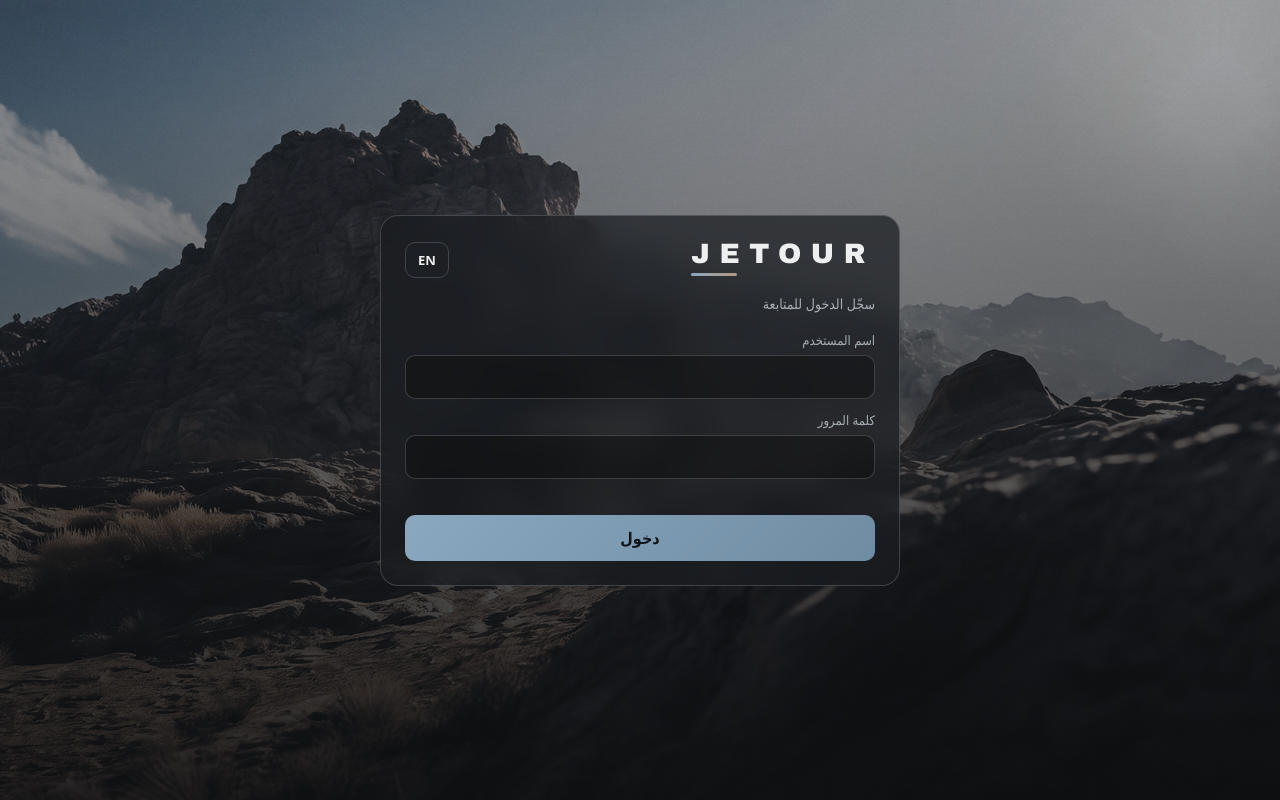
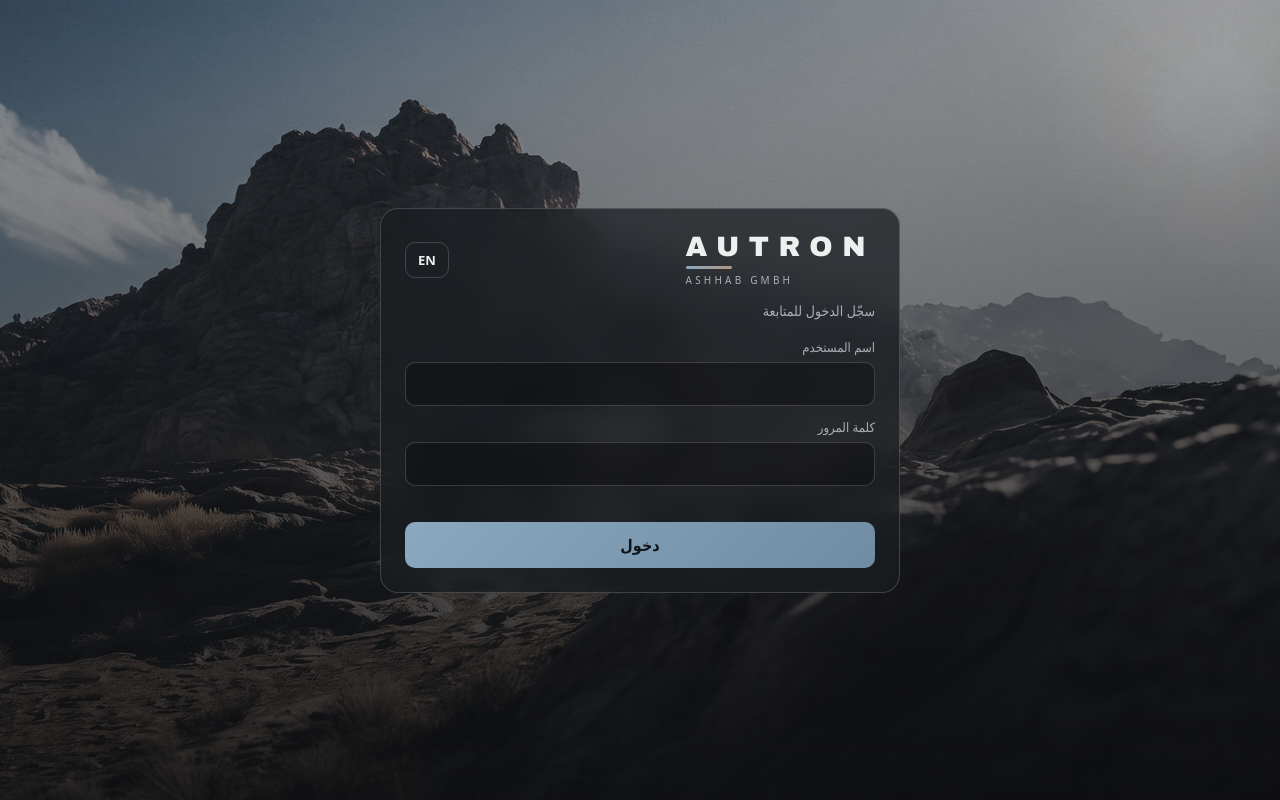
Before and after one commit to ajt2ahmed/ASHHAAB-T2, a plain HTML site: page index.html in a window 1280 px wide. Drawn offline with Linux system fonts and the light colour scheme.

Commit message:
Add files via upload

```diff
--- a/index.html
+++ b/index.html
@@ -3,7 +3,7 @@
 <head>
 <meta charset="utf-8">
 <meta name="viewport" content="width=device-width, initial-scale=1">
-<title>JETOUR</title>
+<title>AUTRON</title>
 <style>
 /* ===== Change the look here ===== */
 :root{
@@ -58,6 +58,7 @@ pre{margin:0;height:150px;overflow:auto;background:rgba(14,15,17,.55);border:1px
 .lib .ic{width:44px;height:44px;border-radius:11px;object-fit:cover;flex:none;background:rgba(255,255,255,.06)}
 .lib .ph{display:grid;place-items:center;font-weight:800;font-size:18px;color:var(--accent);border:1px solid var(--line)}
 .lib .empty{color:var(--muted);font-size:13px;padding:6px 2px}
+.company{direction:ltr;text-align:left;font-size:10px;letter-spacing:.32em;color:var(--muted);margin-top:2px;white-space:nowrap}
 .hide{display:none!important}
 .note{color:var(--muted);font-size:12px;margin-top:14px;text-align:center}
 </style>
@@ -66,7 +67,7 @@ pre{margin:0;height:150px;overflow:auto;background:rgba(14,15,17,.55);border:1px
 
 <!-- Login -->
 <form class="card" id="login" autocomplete="on">
-  <div class="row"><h1 data-t="title"></h1><button type="button" class="ghost" data-lang>EN</button></div>
+  <div class="row"><div class="brand"><h1 data-t="title"></h1><div class="company">ASHHAB GMBH</div></div><button type="button" class="ghost" data-lang>EN</button></div>
   <p class="sub" data-t="loginSub"></p>
   <label for="u" data-t="user"></label>
   <input id="u" type="text" name="username" autocomplete="username" required>
@@ -79,7 +80,7 @@ pre{margin:0;height:150px;overflow:auto;background:rgba(14,15,17,.55);border:1px
 <!-- App -->
 <main class="card hide" id="app">
   <div class="row">
-    <h1 data-t="title"></h1>
+    <div class="brand"><h1 data-t="title"></h1><div class="company">ASHHAB GMBH</div></div>
     <div style="display:flex;gap:6px"><button class="ghost" data-lang>EN</button><button class="ghost" id="out" data-t="logout"></button></div>
   </div>
   <div id="picker">
@@ -107,12 +108,12 @@ pre{margin:0;height:150px;overflow:auto;background:rgba(14,15,17,.55);border:1px
 
 <script type="module">
 const T = {
-  ar:{title:"JETOUR",pickCar:"اختر سيارتك",ready:"تطبيقات جاهزة",noLib:"لا توجد تطبيقات جاهزة لهذه السيارة بعد",dl:"جارٍ التنزيل…",change:"تغيير",loginSub:"سجّل الدخول للمتابعة",user:"اسم المستخدم",pass:"كلمة المرور",enter:"دخول",logout:"خروج",
+  ar:{title:"AUTRON",pickCar:"اختر سيارتك",ready:"تطبيقات جاهزة",noLib:"لا توجد تطبيقات جاهزة لهذه السيارة بعد",dl:"جارٍ التنزيل…",change:"تغيير",loginSub:"سجّل الدخول للمتابعة",user:"اسم المستخدم",pass:"كلمة المرور",enter:"دخول",logout:"خروج",
     offline:"غير متصل",online:"متصل",connect:"اتصال بالسيارة",disconnect:"قطع الاتصال",drop:"اسحب ملفات APK هنا أو انقر للاختيار",
     install:"تثبيت التطبيقات",log:"سجل العمليات",copy:"نسخ",clear:"مسح",bad:"بيانات الدخول غير صحيحة",
     privacy:"يعمل بالكامل داخل المتصفح عبر WebUSB، ولا تُرفع ملفاتك إلى أي خادم.",
     noUsb:"المتصفح لا يدعم WebUSB. استخدم Chrome أو Edge.",wait:"بانتظار",doing:"جارٍ التثبيت…",done:"تم",fail:"فشل"},
-  en:{title:"JETOUR",pickCar:"Choose your car",ready:"Ready apps",noLib:"No ready apps for this car yet",dl:"Downloading…",change:"Change",loginSub:"Sign in to continue",user:"Username",pass:"Password",enter:"Sign in",logout:"Log out",
+  en:{title:"AUTRON",pickCar:"Choose your car",ready:"Ready apps",noLib:"No ready apps for this car yet",dl:"Downloading…",change:"Change",loginSub:"Sign in to continue",user:"Username",pass:"Password",enter:"Sign in",logout:"Log out",
     offline:"Offline",online:"Connected",connect:"Connect to car",disconnect:"Disconnect",drop:"Drop APK files here or click to choose",
     install:"Install apps",log:"Activity log",copy:"Copy",clear:"Clear",bad:"Incorrect username or password",
     privacy:"Runs entirely in your browser over WebUSB. Your files are never uploaded.",
```
